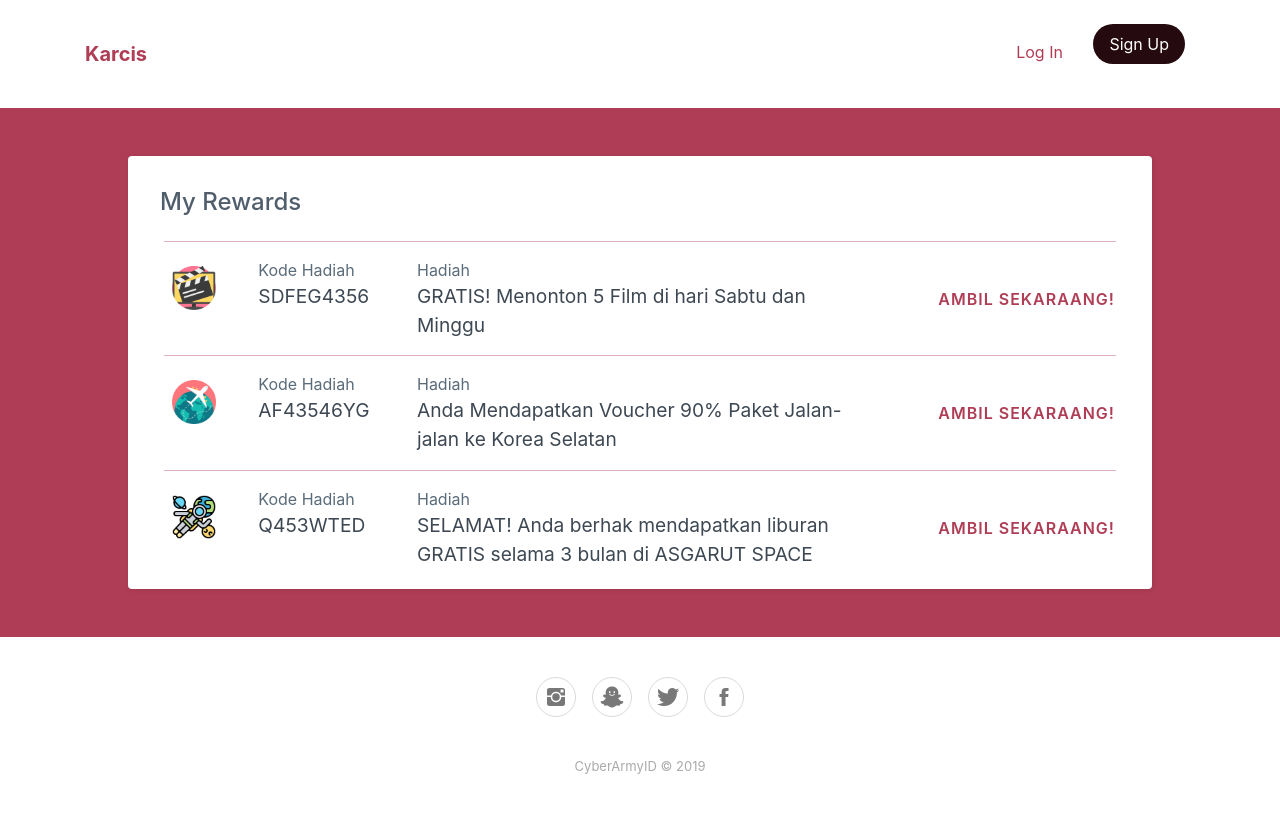
After one commit to cyberarmyid/karcis, a PHP site: page /myRewards.php in a window 1280 px wide. The commit adds this page. Run offline with PHP 8.4, Linux system fonts and the light colour scheme; some web fonts are replaced.

Commit message:
create rewards page, then set action for redirecting to mitra website

```diff
--- /dev/null
+++ b/function/actGetReward.php
@@ -0,0 +1,3 @@
+<?php
+header("Location: ".$_GET['page']);
+?>
--- a/header.php
+++ b/header.php
@@ -55,6 +55,7 @@
                         if($id) {?>
                             <a class="login" href="tickets.php">Tickets</a>
                             <a class="login" href="myBookings.php">My Bookings</a>
+                            <a class="login" href="myRewards.php">My Rewards</a>
                             <a class="login" href="profile.php">Profile</a>
                             <a class="login" href="<?php echo $host;?>function/logout.php">Logout</a>
                             <?php } else { ?>
--- /dev/null
+++ b/myRewards.php
@@ -0,0 +1,73 @@
+<?php
+include "header.php";
+?>
+
+    <div class="booking-body">
+        <div class="booking-card pb-1">
+            <h4 class="mb-4">My Rewards</h4>
+
+            <div class="row pl-0 pr-0 pt-3 pb-3 ml-1 mr-1 booking-line">
+                <div class="col-md-1 p-0 m-0">
+                    <img class="booking-img-ticket-item" src="assets/img/mitra/lalajo.png" alt=""/>
+                </div>
+                <div class="col-md-2">
+                    <p class="booking-font-field-title">Kode Hadiah</p>
+                    <p class="booking-font-field">SDFEG4356</p>
+                </div>
+                <div class="col-md-6">
+                    <p class="booking-font-field-title">Hadiah</p>
+                    <p class="booking-font-field">GRATIS! Menonton 5 Film di hari Sabtu dan Minggu</p>
+                </div>
+                <div class="col-md-3 p-0 m-0 text-right">
+                    <a href="<?php echo $host;?>function/actGetReward.php?page=https://www.lalajo.com/reward?idReward=SDFEG4356">
+                        <button class="btn btn-booking-primary p-0 m-0" type="submit">AMBIL SEKARAANG!</button>
+                    </a>
+                </div>
+            </div>
+
+            <div class="row pl-0 pr-0 pt-3 pb-3 ml-1 mr-1 booking-line">
+                <div class="col-md-1 p-0 m-0">
+                    <img class="booking-img-ticket-item" src="assets/img/mitra/lanjalan.png" alt=""/>
+                </div>
+                <div class="col-md-2">
+                    <p class="booking-font-field-title">Kode Hadiah</p>
+                    <p class="booking-font-field">AF43546YG</p>
+                </div>
+                <div class="col-md-6">
+                    <p class="booking-font-field-title">Hadiah</p>
+                    <p class="booking-font-field">Anda Mendapatkan Voucher 90% Paket Jalan-jalan ke Korea Selatan</p>
+                </div>
+                <div class="col-md-3 p-0 m-0 text-right">
+                    <a href="<?php echo $host;?>function/actGetReward.php?page=https://www.lanjalan.com/reward?idReward=AF43546YG">
+                        <button class="btn btn-booking-primary p-0 m-0" type="submit">AMBIL SEKARAANG!</button>
+                    </a>
+                </div>
+            </div>
+
+            <div class="row pl-0 pr-0 pt-3 pb-3 ml-1 mr-1 booking-line">
+                <div class="col-md-1 p-0 m-0">
+                    <img class="booking-img-ticket-item" src="assets/img/mitra/kebulan.png" alt=""/>
+                </div>
+                <div class="col-md-2">
+                    <p class="booking-font-field-title">Kode Hadiah</p>
+                    <p class="booking-font-field">Q453WTED</p>
+                </div>
+                <div class="col-md-6">
+                    <p class="booking-font-field-title">Hadiah</p>
+                    <p class="booking-font-field">SELAMAT! Anda berhak mendapatkan liburan GRATIS selama 3 bulan di ASGARUT SPACE</p>
+                </div>
+                <div class="col-md-3 p-0 m-0 text-right">
+                    <a href="<?php echo $host;?>function/actGetReward.php?page=https://www.lalajo.com/reward?idReward=Q453WTED">
+                        <button class="btn btn-booking-primary p-0 m-0" type="submit">AMBIL SEKARAANG!</button>
+                    </a>
+                </div>
+            </div>
+
+
+        </div>
+
+    </div>
+
+<?php
+include "footer.php";
+?>
```
